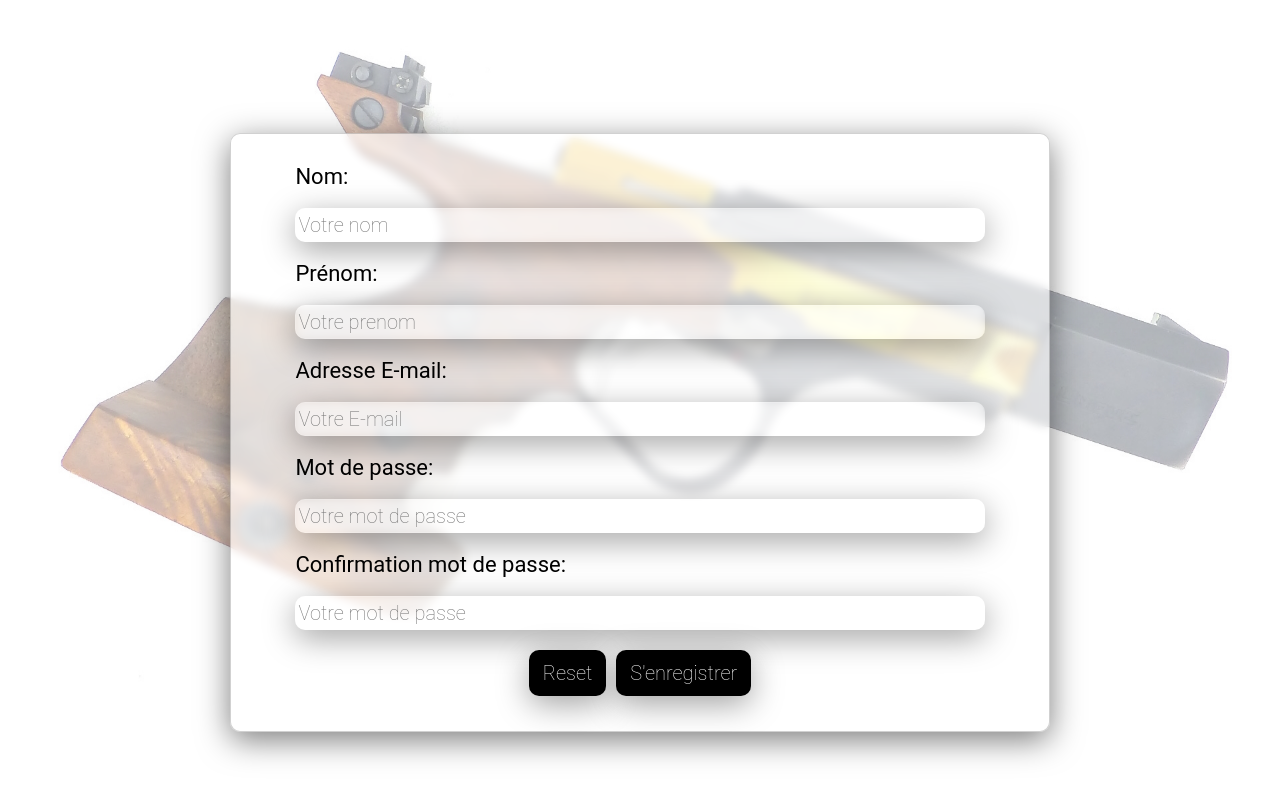
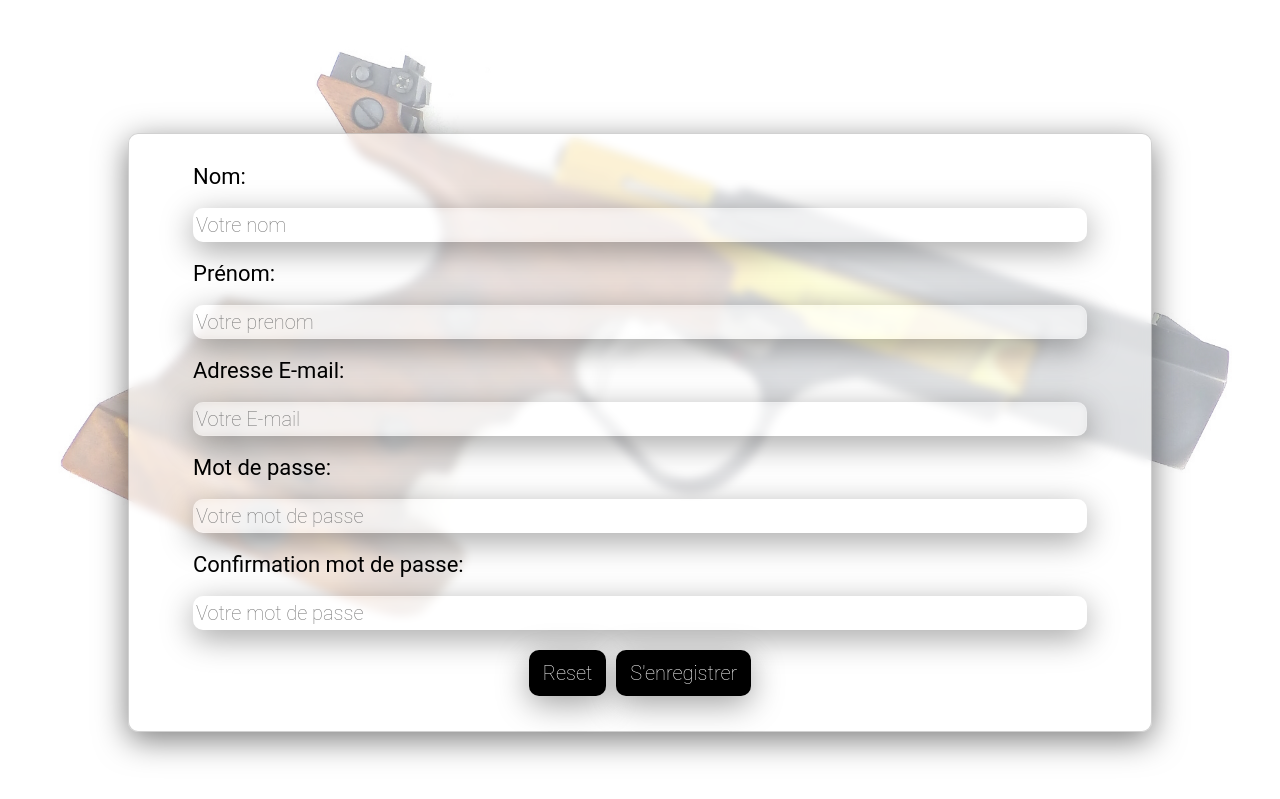
Before and after one commit to NZabik/Forum-javascript, a plain HTML site: page HTML/register.html in a window 1280 px wide. Shown: the part 127-926 px from the top of the page. Drawn offline with nearby package versions, Linux system fonts and the light colour scheme.

Commit message:
presque fonctionnel à 100%

```diff
--- a/CSS/login.css
+++ b/CSS/login.css
@@ -146,6 +146,10 @@ body {
     #register-form-wrapper {
         padding: 10% 0;
     }
+    #register-form {
+        margin-left: 10%;
+        margin-right: 10%;
+    }
 }
 @media only screen and (min-width: 601px) and (max-width: 1450px)
 {
@@ -155,4 +159,8 @@ body {
     #register-form-wrapper {
         padding: 10% 0;
     }
+    #register-form {
+        margin-left: 10%;
+        margin-right: 10%;
+    }
 }
--- a/CSS/register.css
+++ b/CSS/register.css
@@ -168,6 +168,10 @@ body {
     #register-form-wrapper {
         padding: 10% 0;
     }
+    #register-form {
+        margin-left: 10%;
+        margin-right: 10%;
+    }
 }
 @media only screen and (min-width: 601px) and (max-width: 1450px)
 {
@@ -177,4 +181,8 @@ body {
     #register-form-wrapper {
         padding: 10% 0;
     }
+    #register-form {
+        margin-left: 10%;
+        margin-right: 10%;
+    }
 }
```
